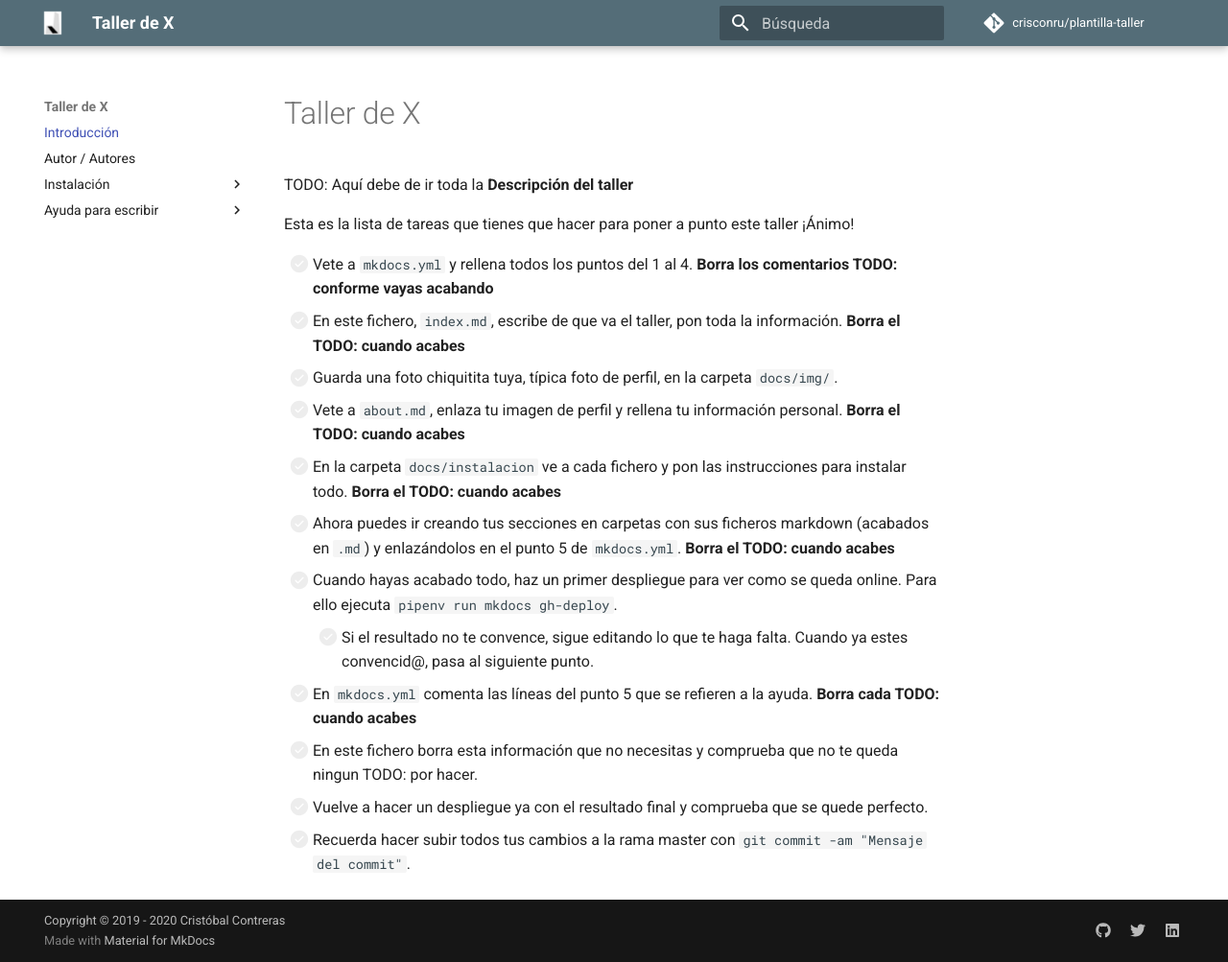
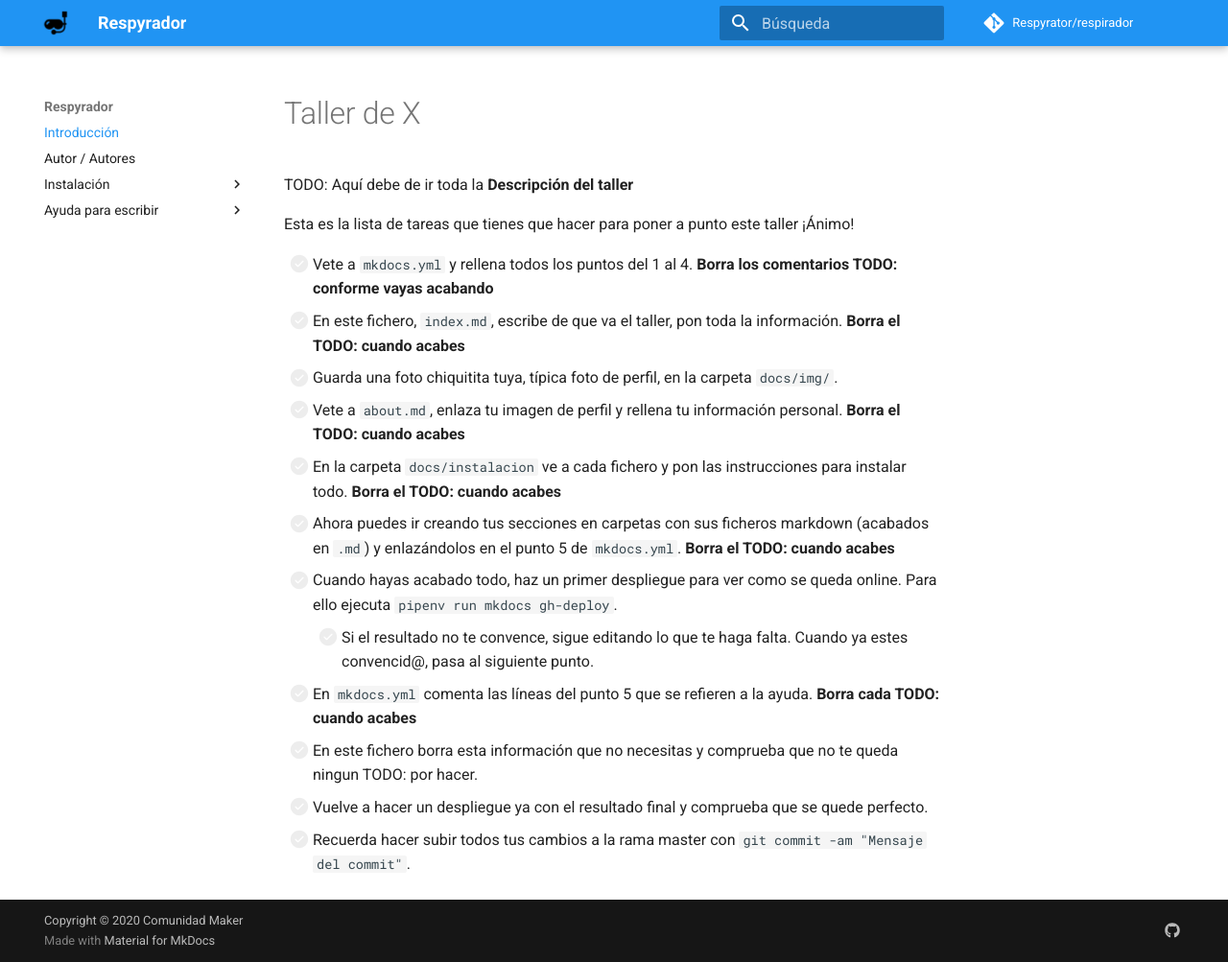
Before and after one commit to Respyrator/Respyrator.github.io, an MkDocs documentation site: the page built from docs/index.md, in a window 1280 px wide and 1003 px high. Shown: the whole window at 96% size. Built offline with MkDocs 1.6.1 and Material for MkDocs 9.7.7, drawn with Linux system fonts in a browser that asks for light colours; comment, search, counter and statistics services are not loaded.

Commit message:
configurada info del repo, colores y logo

```diff
--- a/mkdocs.yml
+++ b/mkdocs.yml
@@ -1,26 +1,22 @@
 # 1. Información del Taller
-site_name: Taller de X # TODO:
-site_description: La Jaqueria - Taller de X # TODO:
-site_author: Cristóbal Contreras Rubio # TODO:
-site_url: https://crisconru.github.io/ # TODO:
+site_name: Respyrador
+site_description: Respyrador Artificial Open Source
+site_author: Comunidad Maker # TODO:
+site_url: https://respyrator.github.io/respirador/
 
 # 2. Repositorio
-repo_name: crisconru/plantilla-taller # TODO:
-repo_url: https://github.com/crisconru/plantilla-taller # TODO:
+repo_name: Respyrator/respirador
+repo_url: https://github.com/Respyrator/respirador
 edit_uri: ""
 
 # 3. Copyright
-copyright: Copyright &copy; 2019 - 2020 Cristóbal Contreras # TODO:
+copyright: Copyright &copy; 2020 Comunidad Maker # TODO:
 
 # 4. RRSS
 extra:
   social:
     - type: github
-      link: https://github.com/LaJaqueria # TODO:
-    - type: twitter
-      link: https://twitter.com/lajaqueria # TODO:
-    - type: linkedin
-      link: https://www.linkedin.com/company/lajaqueria/ # TODO:
+      link: https://github.com/Respyrator
 
 # 5. Navegación
 nav:
@@ -50,13 +46,13 @@ theme:
   name: material
   # Color - Fuentes - Lenguaje
   palette:
-    primary: blue grey # TODO:
-    accent: red # TODO:
+    primary: blue
+    accent: red
   font:
-    text: Roboto #TODO:
-    code: Roboto Mono # TODO:
-  logo: img/favicon.png #TODO:
-  favicon: img/favicon.png # TODO:
+    text: Roboto
+    code: Roboto Mono
+  logo: img/tubo-respirador.png #TODO:
+  favicon: img/tubo-respirador.png # TODO:
   language: es
   # Página 404
   static_templates:
```
Also changed, not shown: docs/img/favicon.png (deleted), docs/img/logo-jaqueria.jpg (deleted), docs/img/logo.png (deleted), docs/img/logo1.png (deleted), docs/img/perfil.jpg (deleted), docs/img/tubo-respirador.png (added).
